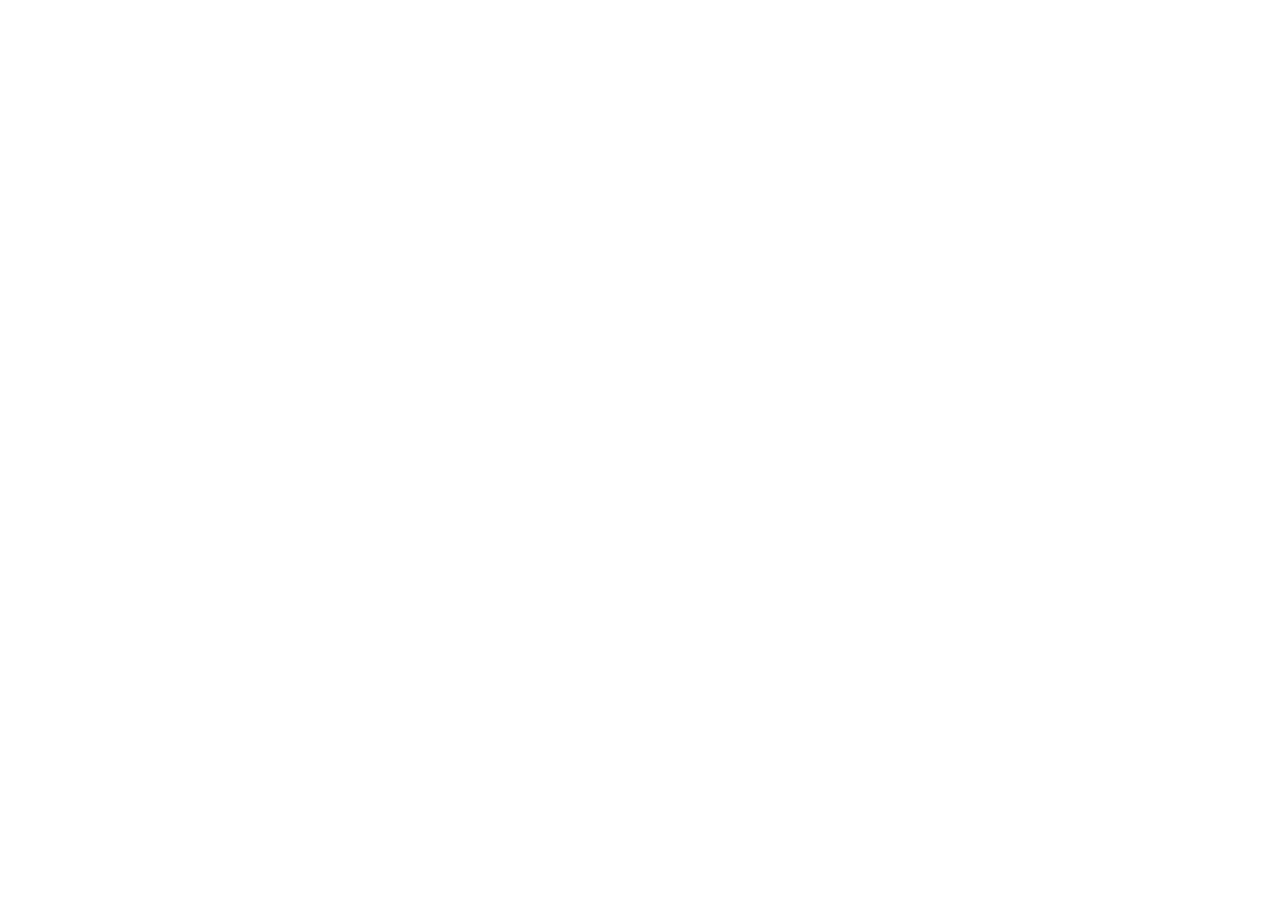
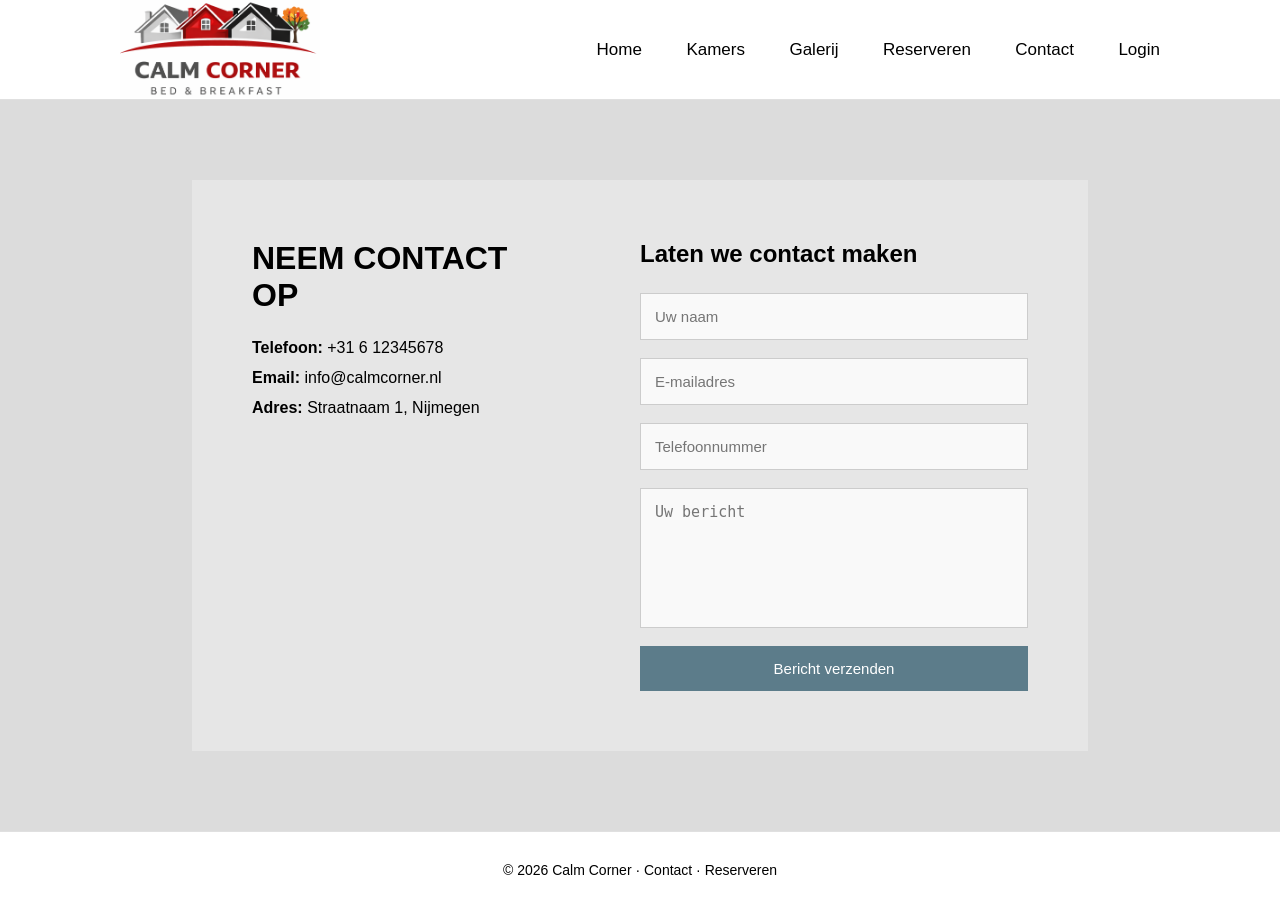
Before and after one commit to NB-ROC/CMS-B-B, a PHP site: page /contact.html in a window 1280 px wide. Before the commit the page is empty. Before the commit the page ends 800 px from the top, so only its background shows below. Run offline with PHP 8.4, Linux system fonts and the light colour scheme.

Commit message:
Push contact page

```diff
--- a/src/contact.html
+++ b/src/contact.html
@@ -7,15 +7,49 @@
     <link rel="stylesheet" href="css/main.css">
 </head>
 <body>
-    <header>
-    </header>
+<header class="header">
+    <div class="logo">
+      <img src="images/imagegroot.png" alt="Calm Corner hotel">
+    </div>
 
-    <main>
-    </main>
+    <nav>
+        <a href="index.html">Home</a>
+        <a href="kamers.html">Kamers</a>
+        <a href="galerij.html">Galerij</a>
+        <a href="resevering.html">Reserveren</a>
+        <a href="contact.html">Contact</a>
+        <a href="login.html">Login</a>
+    </nav>
+</header>
 
-    <footer>
-    </footer>
+<section class="contact-section">
+    <div class="contact-container">
 
-    <script type="module" src="scripts/main.js"></script>
+        <div class="contact-info">
+            <h2>NEEM CONTACT OP</h2>
+            <p><strong>Telefoon:</strong> +31 6 12345678</p>
+            <p><strong>Email:</strong> info@calmcorner.nl</p>
+            <p><strong>Adres:</strong> Straatnaam 1, Nijmegen</p>
+        </div>
+
+        <div class="contact-form">
+            <h2>Laten we contact maken</h2>
+
+            <form>
+                <input type="text" placeholder="Uw naam" required>
+                <input type="email" placeholder="E-mailadres" required>
+                <input type="tel" placeholder="Telefoonnummer">
+                <textarea placeholder="Uw bericht"></textarea>
+                <button type="submit">Bericht verzenden</button>
+            </form>
+        </div>
+
+    </div>
+</section>
+
+<footer class="footer">
+    <p>© 2026 Calm Corner · Contact · Reserveren</p>
+</footer>
+
 </body>
 </html>
--- a/src/css/main.css
+++ b/src/css/main.css
@@ -1,4 +1,132 @@
-*{
+* {
     margin: 0;
     padding: 0;
+    box-sizing: border-box;
 }
+
+body {
+    font-family: Arial, sans-serif;
+    background-color: #f2f2f2;
+}
+
+/* ================= HEADER ================= */
+
+.header {
+    width: 100%;
+    height: 100px;
+    background-color: white;
+    display: flex;
+    justify-content: space-between;
+    align-items: center;
+    padding: 0 120px;   /* meer ruimte links/rechts */
+    border-bottom: 1px solid #e0e0e0;
+}
+
+/* LOGO */
+
+.logo img {
+    width: 200px;   /* groter logo */
+    height: auto;
+    margin-top: ;
+}
+
+/* NAVIGATIE */
+
+nav a {
+    margin-left: 40px;     /* meer ruimte tussen menu items */
+    text-decoration: none;
+    color: black;
+    font-size: 17px;       /* groter menu */
+    font-weight: 500;
+}
+
+nav a:hover {
+    color: #5c7c8a;
+}
+
+/* ================= CONTACT SECTION ================= */
+
+.contact-section {
+    width: 100%;
+    background-color: #dcdcdc;   /* volledige grijze achtergrond */
+    padding: 80px 0;
+}
+
+.contact-container {
+    width: 70%;
+    margin: 0 auto;
+    display: flex;
+    justify-content: space-between;
+    background-color: #e6e6e6;
+    padding: 60px;
+}
+
+/* LINKERKANT */
+
+.contact-info {
+    width: 40%;
+}
+
+.contact-info h2 {
+    font-size: 32px;
+    margin-bottom: 25px;
+}
+
+.contact-info p {
+    margin-bottom: 12px;
+    font-size: 16px;
+}
+
+/* RECHTERKANT */
+
+.contact-form {
+    width: 50%;
+}
+
+.contact-form h2 {
+    margin-bottom: 25px;
+    font-size: 24px;
+}
+
+.contact-form form {
+    display: flex;
+    flex-direction: column;
+}
+
+.contact-form input,
+.contact-form textarea {
+    padding: 14px;
+    margin-bottom: 18px;
+    border: 1px solid #ccc;
+    font-size: 15px;
+    background-color: #f9f9f9;
+}
+
+.contact-form textarea {
+    height: 140px;
+    resize: none;
+}
+
+button {
+    padding: 14px;
+    background-color: #5c7c8a;
+    color: white;
+    border: none;
+    font-size: 15px;
+    cursor: pointer;
+}
+
+button:hover {
+    background-color: #3e5f6d;
+}
+
+/* ================= FOOTER ================= */
+
+.footer {
+    width: 100%;
+    text-align: center;
+    padding: 30px 0;
+    background-color: white;
+    border-top: 1px solid #e0e0e0;
+    font-size: 14px;
+}
--- a/src/index.html
+++ b/src/index.html
@@ -17,5 +17,7 @@
     </footer>
 
     <script type="module" src="scripts/main.js"></script>
+
+
 </body>
 </html>
```
Also changed, not shown: src/images/imagegroot.png (added), src/images/imagelogo.png (added).
